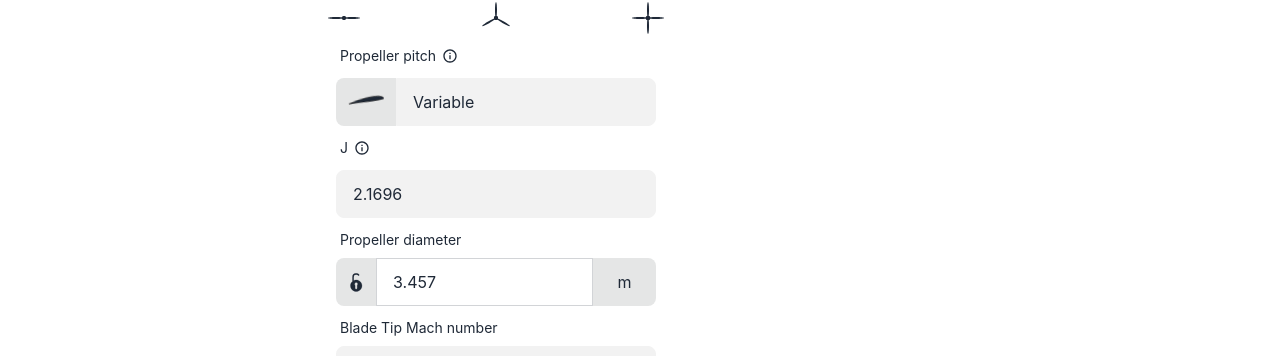
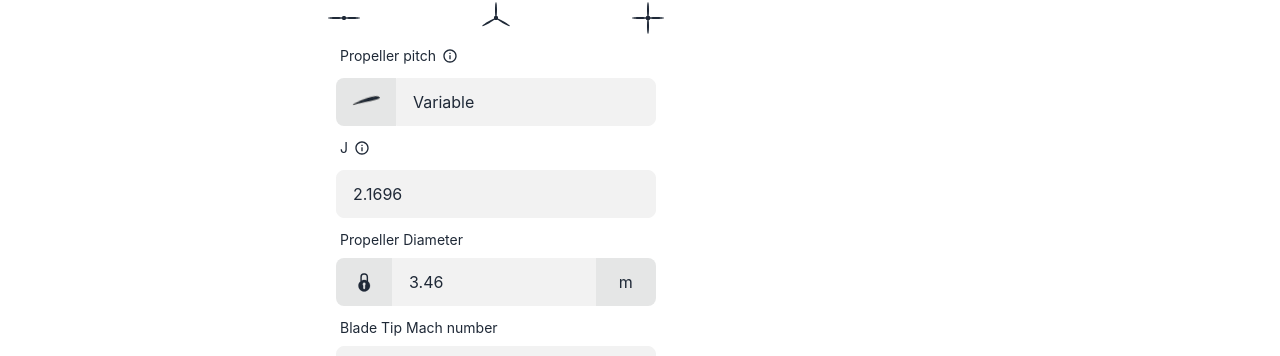
Before and after one commit to adamsmietanka/aircraft-calculator, a React (Create React App) app in the folder frontend/: page /powerunit/propeller in a window 1280 px wide. Shown: the part 794-1150 px from the top of the page. Built offline with nearby package versions, Linux system fonts and the light colour scheme.

Commit message:
refactor: change the way diameter is calculated

```diff
--- /dev/null
+++ b/frontend/src/features/common/BladePitch.tsx
@@ -0,0 +1,33 @@
+import { useEffect, useRef } from "react";
+import { ReactComponent as ProfileIcon } from "../../assets/clarkY.svg";
+
+interface Props {
+  variable: boolean;
+  setVariable: (value: boolean) => void;
+}
+
+const BladePitch = ({ variable, setVariable }: Props) => {
+  const iconRef = useRef<SVGSVGElement>(null);
+
+  useEffect(() => {
+    const element = iconRef.current;
+    if (element) {
+      variable
+        ? element.classList.add("variable")
+        : element.classList.remove("variable");
+    }
+  }, [variable]);
+
+  return (
+    <span className="cursor-pointer" onClick={() => setVariable(!variable)}>
+      <div
+        className="tooltip  w-7 svg-color text-color z-50"
+        data-tip={`Click to change to ${variable ? "fixed" : "variable"}`}
+      >
+        <ProfileIcon ref={iconRef} />
+      </div>
+    </span>
+  );
+};
+
+export default BladePitch;
--- a/frontend/src/features/common/InputPadlock.tsx
+++ /dev/null
@@ -1,58 +0,0 @@
-import InfoTooltip from "./InfoTooltip";
-import { ReactComponent as Padlock } from "../../assets/padlock.svg";
-import { useRef, useState } from "react";
-
-interface Props {
-  label: string;
-  unit?: string;
-  value: number | string;
-  tooltip?: string;
-}
-
-const InputPadlock = ({ label, unit, value, tooltip }: Props) => {
-  const [locked, setLocked] = useState(true);
-  const lockRef = useRef<SVGSVGElement>(null);
-
-  const toggleClass = () => {
-    const element = lockRef.current;
-    if (element) {
-      locked
-        ? element.classList.add("locked")
-        : element.classList.remove("locked");
-      setLocked(() => !locked);
-    }
-  };
-  return (
-    <div className="form-control">
-      <label className="label">
-        <span className="label-text flex ">
-          {label}
-          {tooltip && <InfoTooltip text={tooltip} />}
-        </span>
-      </label>
-      <label className="input-group">
-        <span
-          className=" px-2 "
-          onClick={toggleClass}
-        >
-          <div className="tooltip cursor-pointer w-6 svg-color text-color z-50" data-tip="Locking makes the value computed from the graph. Unlocking enables manual input">
-            <Padlock ref={lockRef} />
-          </div>
-        </span>
-        <input
-          className="input input-bordered w-full"
-          type="number"
-          value={value}
-          disabled={!locked}
-        />
-        {unit && (
-          <span className="flex items-center justify-center w-20 rounded-lg h-12">
-            {unit}
-          </span>
-        )}
-      </label>
-    </div>
-  );
-};
-
-export default InputPadlock;
--- /dev/null
+++ b/frontend/src/features/common/Padlock.tsx
@@ -0,0 +1,33 @@
+import React, { useEffect, useRef } from "react";
+import { ReactComponent as PadlockIcon } from "../../assets/padlock.svg";
+
+interface Props {
+  locked: boolean;
+  setLocked: (value: boolean) => void;
+}
+
+const Padlock = ({ locked, setLocked }: Props) => {
+  const lockRef = useRef<SVGSVGElement>(null);
+
+  useEffect(() => {
+    const element = lockRef.current;
+    if (element) {
+      locked
+        ? element.classList.add("locked")
+        : element.classList.remove("locked");
+    }
+  }, [locked]);
+
+  return (
+    <span className="cursor-pointer" onClick={() => setLocked(!locked)}>
+      <div
+        className="tooltip  w-6 svg-color text-color z-50"
+        data-tip="Locking makes the value computed from the graph. Unlocking enables manual input"
+      >
+        <PadlockIcon ref={lockRef} />
+      </div>
+    </span>
+  );
+};
+
+export default Padlock;
--- a/frontend/src/features/power_unit/PowerUnitPropeller.tsx
+++ b/frontend/src/features/power_unit/PowerUnitPropeller.tsx
@@ -6,8 +6,8 @@ import { usePower } from "./hooks/usePower";
 import InputAltitude from "../common/InputAltitude";
 import PowerUnitPropellerBlades from "./PowerUnitPropellerBlades";
 import { usePropellerInterpolation } from "./hooks/usePropelerInterpolation";
-import InputPadlock from "../common/InputPadlock";
 import PowerUnitPropellerPitch from "./PowerUnitPropellerPitch";
+import PowerUnitPropellerDiameter from "./PowerUnitPropellerDiameter";
 
 const PowerUnitPropeller = () => {
   const engineSpeed = useEngineStore((state) => state.engineSpeed);
@@ -87,13 +87,10 @@ const PowerUnitPropeller = () => {
         <InputDisabled
           value={J.toPrecision(5)}
           label="J"
-          tooltip="Advance ratio"
+          tooltip="Advance ratio is the ratio of the freestream fluid speed to the propeller tip speed"
         />
-        <InputPadlock
-          value={diameter.toPrecision(4)}
-          label="Propeller diameter"
-          unit="m"
-          // tooltip="Advance ratio"
+        <PowerUnitPropellerDiameter
+          value={diameter}
         />
         <InputDisabled value={machTip()} label="Blade Tip Mach number" />
       </div>
--- /dev/null
+++ b/frontend/src/features/power_unit/PowerUnitPropellerDiameter.tsx
@@ -0,0 +1,48 @@
+import InfoTooltip from "../common/InfoTooltip";
+import { useEffect } from "react";
+import Padlock from "../common/Padlock";
+import { usePropellerStore } from "./stores/usePropeller";
+
+interface Props {
+  value: number;
+  tooltip?: string;
+}
+
+const PowerUnitPropellerDiameter = ({ value, tooltip }: Props) => {
+  const diameter = usePropellerStore((state) => state.diameter);
+  const optimized = usePropellerStore((state) => state.optimized);
+  const setDiameter = usePropellerStore((state) => state.setDiameter);
+  const setOptimized = usePropellerStore((state) => state.setOptimized);
+
+  useEffect(() => {
+    optimized && setDiameter(parseFloat(value.toPrecision(3)));
+  }, [value, optimized, setDiameter, setOptimized]);
+
+  return (
+    <div className="form-control">
+      <label className="label">
+        <span className="label-text flex ">
+          {"Propeller Diameter"}
+          {tooltip && <InfoTooltip text={tooltip} />}
+        </span>
+      </label>
+      <label className="input-group">
+        <Padlock locked={optimized} setLocked={setOptimized} />
+        <input
+          className="input input-bordered w-full"
+          type="number"
+          min={0}
+          step={0.1}
+          value={diameter}
+          onChange={(e) => setDiameter(parseFloat(e.target.value))}
+          disabled={optimized}
+        />
+        <span className="flex items-center justify-center w-20 rounded-lg h-12">
+          m
+        </span>
+      </label>
+    </div>
+  );
+};
+
+export default PowerUnitPropellerDiameter;
--- a/frontend/src/features/power_unit/PowerUnitPropellerPitch.tsx
+++ b/frontend/src/features/power_unit/PowerUnitPropellerPitch.tsx
@@ -1,28 +1,16 @@
-import { ReactComponent as Profile } from "../../assets/clarkY.svg";
-import { useRef } from "react";
 import InfoTooltip from "../common/InfoTooltip";
 import { usePropellerStore } from "./stores/usePropeller";
+import BladePitch from "../common/BladePitch";
 
 interface Props {
   tooltip?: string;
 }
 
 const PowerUnitPropellerPitch = ({ tooltip }: Props) => {
-  const lockRef = useRef<SVGSVGElement>(null);
-
   const variable = usePropellerStore((state) => state.variable);
   const angle = usePropellerStore((state) => state.angle);
   const setVariable = usePropellerStore((state) => state.setVariable);
   const setAngle = usePropellerStore((state) => state.setAngle);
-
-  const toggleClass = () => {
-    const element = lockRef.current;
-    if (element) {
-      setVariable(!variable);
-      variable
-        ? element.classList.remove("variable") : element.classList.add("variable");
-    }
-  };
   return (
     <div className="form-control">
       <label className="label">
@@ -32,14 +20,7 @@ const PowerUnitPropellerPitch = ({ tooltip }: Props) => {
         </span>
       </label>
       <label className="input-group">
-        <span
-          className="px-3 cursor-pointer"
-          onClick={toggleClass}
-        >
-          <div className=" w-9 svg-color text-color z-50" data-tip="">
-            <Profile ref={lockRef} />
-          </div>
-        </span>
+        <BladePitch variable={variable} setVariable={setVariable} />
         <input
           className="input input-bordered w-full"
           type={variable ? "text" : "number"}
--- a/frontend/src/features/power_unit/stores/usePropeller.ts
+++ b/frontend/src/features/power_unit/stores/usePropeller.ts
@@ -5,12 +5,16 @@ interface PropellerState {
   cruiseAltitude: number;
   blades: number;
   variable: boolean;
+  optimized: boolean;
   angle: number;
+  diameter: number;
   setSpeed: (value: number) => void;
   setAltitude: (value: number) => void;
   setBlades: (value: number) => void;
   setVariable: (value: boolean) => void;
+  setOptimized: (value: boolean) => void;
   setAngle: (value: number) => void;
+  setDiameter: (value: number) => void;
 }
 
 export const usePropellerStore = create<PropellerState>()((set) => ({
@@ -18,10 +22,14 @@ export const usePropellerStore = create<PropellerState>()((set) => ({
   cruiseAltitude: 3,
   blades: 3,
   variable: true,
+  optimized: true,
   angle: 30,
+  diameter: 3,
   setSpeed: (value) => set((state) => ({ cruiseSpeed: value })),
   setAltitude: (value) => set((state) => ({ cruiseAltitude: value })),
   setBlades: (value) => set((state) => ({ blades: value })),
   setVariable: (value) => set((state) => ({ variable: value })),
+  setOptimized: (value) => set((state) => ({ optimized: value })),
   setAngle: (value) => set((state) => ({ angle: value })),
+  setDiameter: (value) => set((state) => ({ diameter: value })),
 }));
```
Also changed, not shown: frontend/src/assets/clarkY.svg.
